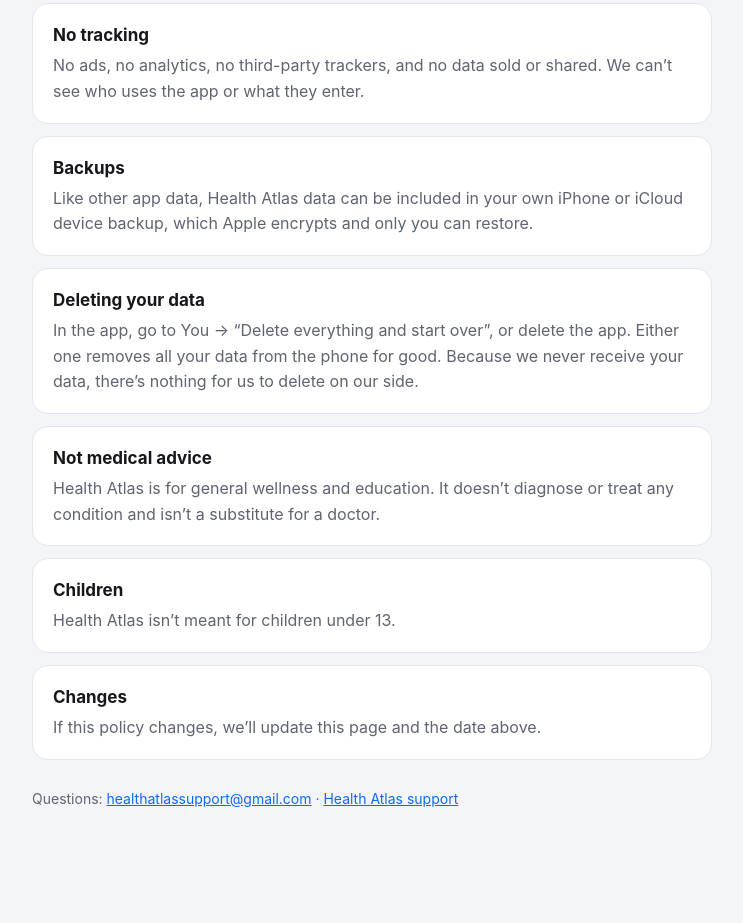
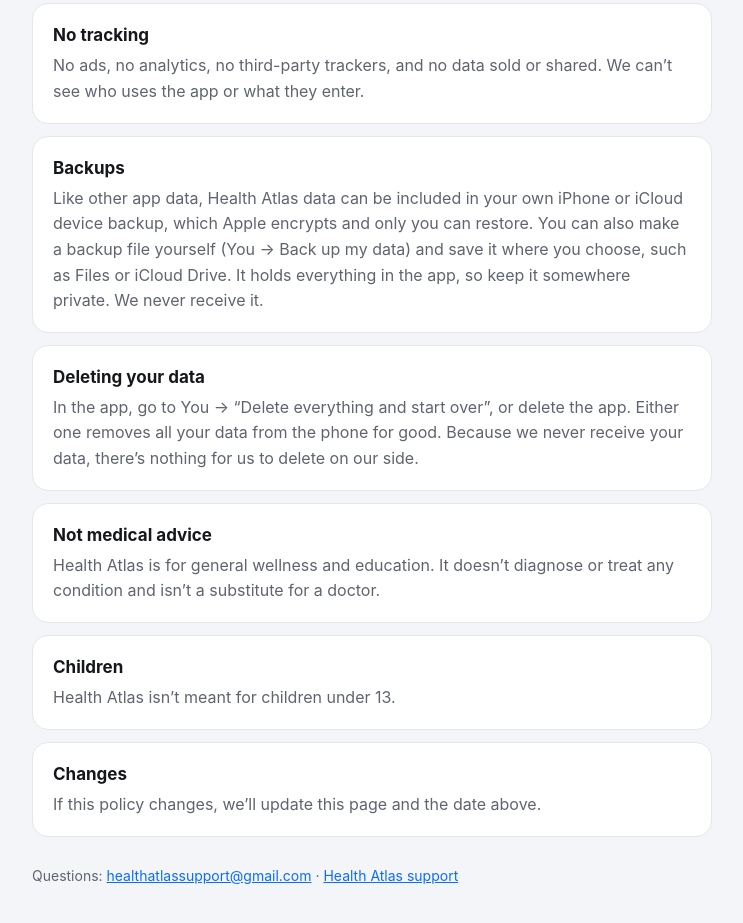
Before and after one commit to hayekpeter19x/health-atlas-site, a plain HTML site: page privacy.html in a window 1280 px wide. Shown: the part 1209-2132 px from the top of the page, without its empty margins (268-1011 px from the left). Before the commit the page ends 2083 px from the top, so only its background shows below. Drawn offline with Linux system fonts and the light colour scheme.

Commit message:
Privacy: backup files you make yourself
Co-Authored-By: Claude Opus 5.5 <noreply@anthropic.com>

```diff
--- a/privacy.html
+++ b/privacy.html
@@ -29,7 +29,7 @@ footer { margin-top: 28px; color: var(--muted); font-size: 14px; }
   <section><h2>Lab report PDFs</h2><p>A PDF you import is read on your iPhone. Only the numbers you confirm are saved, and the file isn’t kept or uploaded.</p></section>
   <section><h2>Apple Health files</h2><p>When you import an Apple Health export, the file is read on your iPhone. Only the numbers you choose are saved in the app. The file itself isn’t kept or uploaded.</p></section>
   <section><h2>No tracking</h2><p>No ads, no analytics, no third-party trackers, and no data sold or shared. We can’t see who uses the app or what they enter.</p></section>
-  <section><h2>Backups</h2><p>Like other app data, Health Atlas data can be included in your own iPhone or iCloud device backup, which Apple encrypts and only you can restore.</p></section>
+  <section><h2>Backups</h2><p>Like other app data, Health Atlas data can be included in your own iPhone or iCloud device backup, which Apple encrypts and only you can restore. You can also make a backup file yourself (You → Back up my data) and save it where you choose, such as Files or iCloud Drive. It holds everything in the app, so keep it somewhere private. We never receive it.</p></section>
   <section><h2>Deleting your data</h2><p>In the app, go to You → “Delete everything and start over”, or delete the app. Either one removes all your data from the phone for good. Because we never receive your data, there’s nothing for us to delete on our side.</p></section>
   <section><h2>Not medical advice</h2><p>Health Atlas is for general wellness and education. It doesn’t diagnose or treat any condition and isn’t a substitute for a doctor.</p></section>
   <section><h2>Children</h2><p>Health Atlas isn’t meant for children under 13.</p></section>
```
